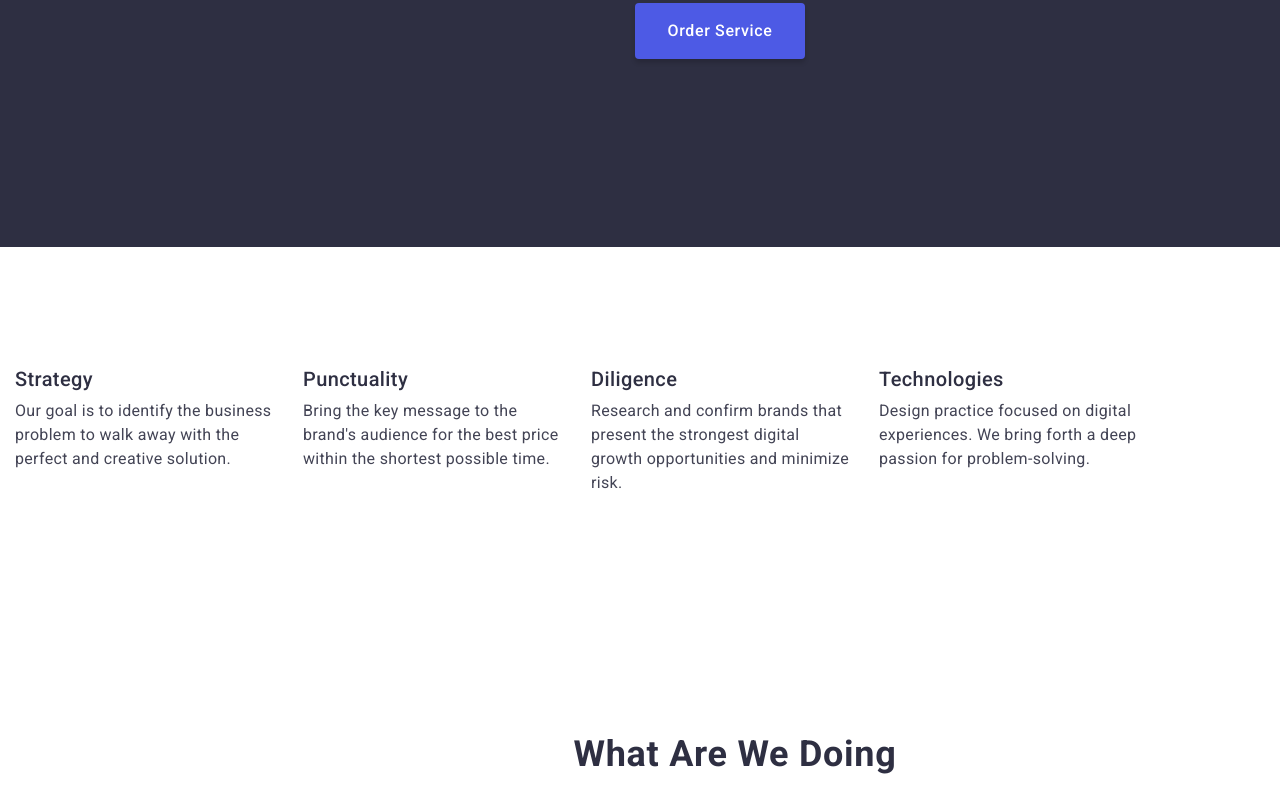
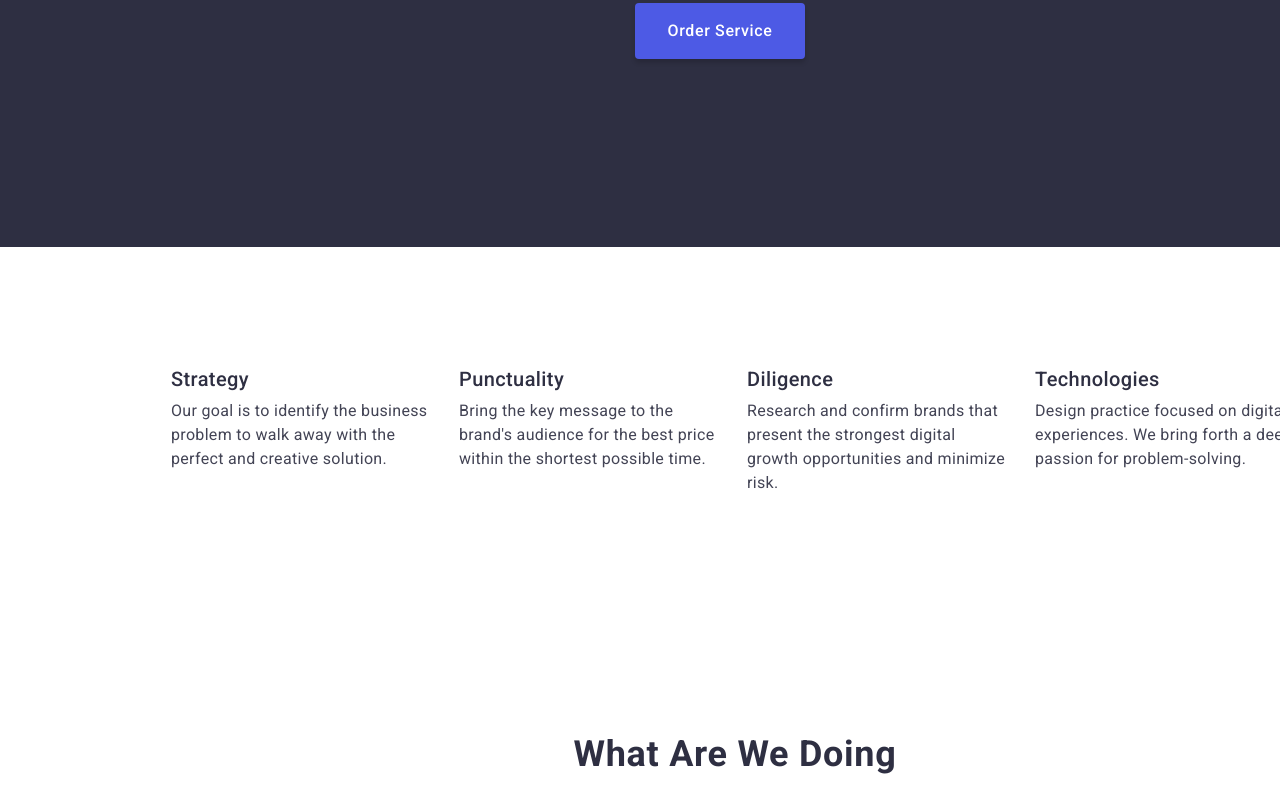
Before and after one commit to JemJoestar/goit-markup-hw-03, a plain HTML site: page index.html in a window 1280 px wide. Shown: the part 426-1238 px from the top of the page. Drawn offline with nearby package versions, Linux system fonts and the light colour scheme.

Commit message:
Update styles.css

```diff
--- a/css/styles.css
+++ b/css/styles.css
@@ -195,6 +195,8 @@ h6 {
 /* skills */
 .skills{
   padding: 120px 0;
+  width: 1128px;
+  margin: 0 auto;
 }
 .skills-list{
   display:flex;
```
